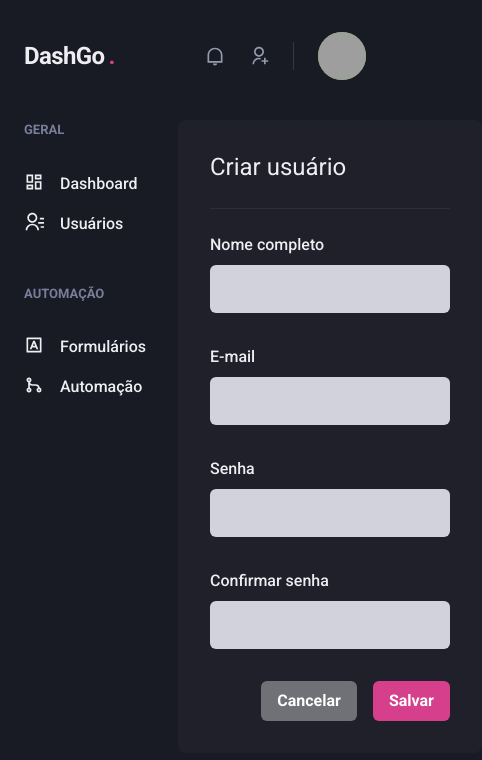
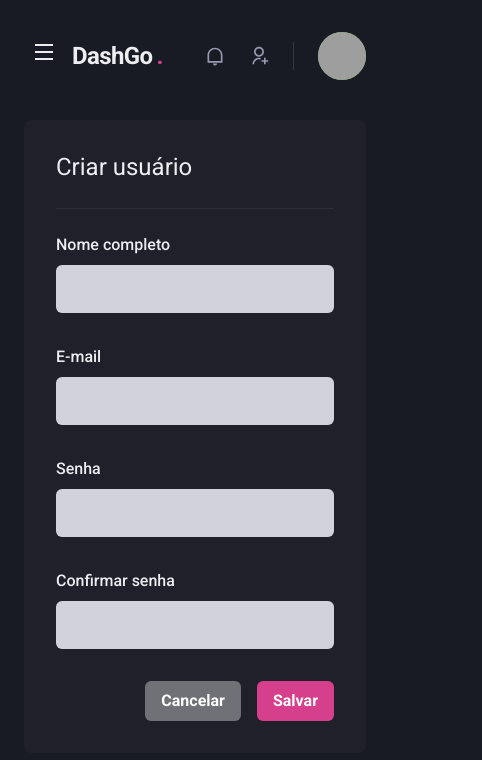
Before and after one commit to millenabomtempo/dashgo, a Next.js app: page /users/create in a window 390 px wide. Shown: the top 760 px of the page, 482 px wide, since content can reach past the window. Built offline with nearby package versions, Linux system fonts and the light colour scheme; grey boxes are pictures that could not be loaded.

Commit message:
add responsivity to component sidebar

```diff
--- a/src/components/Header/index.tsx
+++ b/src/components/Header/index.tsx
@@ -1,4 +1,6 @@
-import { Flex, useBreakpointValue } from "@chakra-ui/react"
+import { Flex, Icon, IconButton, useBreakpointValue } from "@chakra-ui/react"
+import { RiMenuLine } from "react-icons/ri"
+import { useSidebarDrawer } from "../context/SidebarDrawerContext"
 
 import { Logo } from "./Logo"
 import { NotificationsNav } from "./NotificationsNav"
@@ -6,6 +8,8 @@
 import { SearchBox } from "./SearchBox"
 
 export function Header() {
+  const { onOpen } = useSidebarDrawer()
+
   const isWideVersion = useBreakpointValue({
     base: false,
     lg: true
@@ -22,6 +26,19 @@
       px="6"
       align="center"
     >
+      {!isWideVersion && (
+        <IconButton
+          aria-label="Open navigation"
+          icon={<Icon as={RiMenuLine} />}
+          fontSize="24"
+          variant="unstyled"
+          onClick={onOpen}
+          mr="2"
+        >
+
+        </IconButton>
+      )}
+
       <Logo />
 
       {isWideVersion && <SearchBox/>}
--- /dev/null
+++ b/src/components/Sidebar/SidebarNav.tsx
@@ -0,0 +1,19 @@
+import { Stack } from "@chakra-ui/react";
+import { RiContactsLine, RiDashboardLine, RiGitMergeLine, RiInputMethodLine } from "react-icons/ri";
+import { NavLink } from "./NavLink";
+import { NavSection } from "./NavSection";
+
+export function SidebarNav() {
+  return(
+    <Stack spacing="12" align="flex-start">
+      <NavSection title="GERAL">
+        <NavLink icon={RiDashboardLine}>Dashboard</NavLink>
+        <NavLink icon={RiContactsLine}>Usuários</NavLink>
+      </NavSection>
+      <NavSection title="AUTOMAÇÃO">
+        <NavLink icon={RiInputMethodLine}>Formulários</NavLink>
+        <NavLink icon={RiGitMergeLine}>Automação</NavLink>
+      </NavSection>
+    </Stack>
+  )
+}
--- a/src/components/Sidebar/index.tsx
+++ b/src/components/Sidebar/index.tsx
@@ -1,21 +1,34 @@
-import { Box, Stack } from "@chakra-ui/react";
-import { RiContactsLine, RiDashboardLine, RiGitMergeLine, RiInputMethodLine } from "react-icons/ri";
-import { NavLink } from "./NavLink";
-import { NavSection } from "./NavSection";
+import { Box, Drawer, DrawerBody, DrawerCloseButton, DrawerContent, DrawerHeader, DrawerOverlay, useBreakpointValue } from "@chakra-ui/react";
+import { useSidebarDrawer } from "../context/SidebarDrawerContext";
+import { SidebarNav } from "./SidebarNav";
 
 export function Sidebar() {
+  const { isOpen, onClose } = useSidebarDrawer()
+
+  const isDrawerSidebar = useBreakpointValue({
+    base: true,
+    lg: false
+  })
+
+  if (isDrawerSidebar) {
+    return(
+      <Drawer isOpen={isOpen} placement="left" onClose={onClose}>
+        <DrawerOverlay>
+          <DrawerContent bg="gray.800" p="4">
+            <DrawerCloseButton mt="6"/>
+            <DrawerHeader>Navegação</DrawerHeader>
+            <DrawerBody>
+              <SidebarNav />
+            </DrawerBody>
+          </DrawerContent>
+        </DrawerOverlay>
+      </Drawer>
+    )
+  }
+
   return(
     <Box as="aside" w="64" mr="8">
-      <Stack spacing="12" align="flex-start">
-        <NavSection title="GERAL">
-          <NavLink icon={RiDashboardLine}>Dashboard</NavLink>
-          <NavLink icon={RiContactsLine}>Usuários</NavLink>
-        </NavSection>
-        <NavSection title="AUTOMAÇÃO">
-          <NavLink icon={RiInputMethodLine}>Formulários</NavLink>
-          <NavLink icon={RiGitMergeLine}>Automação</NavLink>
-        </NavSection>
-      </Stack>
+      <SidebarNav />
     </Box>
   )
 }
--- /dev/null
+++ b/src/components/context/SidebarDrawerContext.tsx
@@ -0,0 +1,28 @@
+import { useDisclosure, UseDisclosureReturn } from "@chakra-ui/react";
+import { useRouter } from "next/router";
+import { createContext, ReactNode, useContext, useEffect } from "react";
+
+interface SidebarDrawerProviderProps {
+  children: ReactNode
+}
+
+type SidebarDrawerContextData = UseDisclosureReturn
+
+const SidebarDrawerContext = createContext({} as SidebarDrawerContextData)
+
+export function SidebarDrawerProvider({ children }:SidebarDrawerProviderProps) {
+  const disclosure = useDisclosure()
+  const router = useRouter()
+
+  useEffect(() => {
+    disclosure.onClose()
+  }, [router.asPath])
+
+  return(
+    <SidebarDrawerContext.Provider value={disclosure}>
+      {children}
+    </SidebarDrawerContext.Provider>
+  )
+}
+
+export const useSidebarDrawer = () => useContext(SidebarDrawerContext)
--- a/src/pages/_app.tsx
+++ b/src/pages/_app.tsx
@@ -2,10 +2,14 @@
 import { AppProps } from "next/app"
 import { theme } from "../styles/theme"
 
+import { SidebarDrawerProvider } from "../components/context/SidebarDrawerContext"
+
 function MyApp({ Component, pageProps }: AppProps) {
   return (
       <ChakraProvider theme={theme}>
-        <Component {...pageProps} />
+        <SidebarDrawerProvider>
+          <Component {...pageProps} />
+        </SidebarDrawerProvider>
       </ChakraProvider>
     )
 }
```
